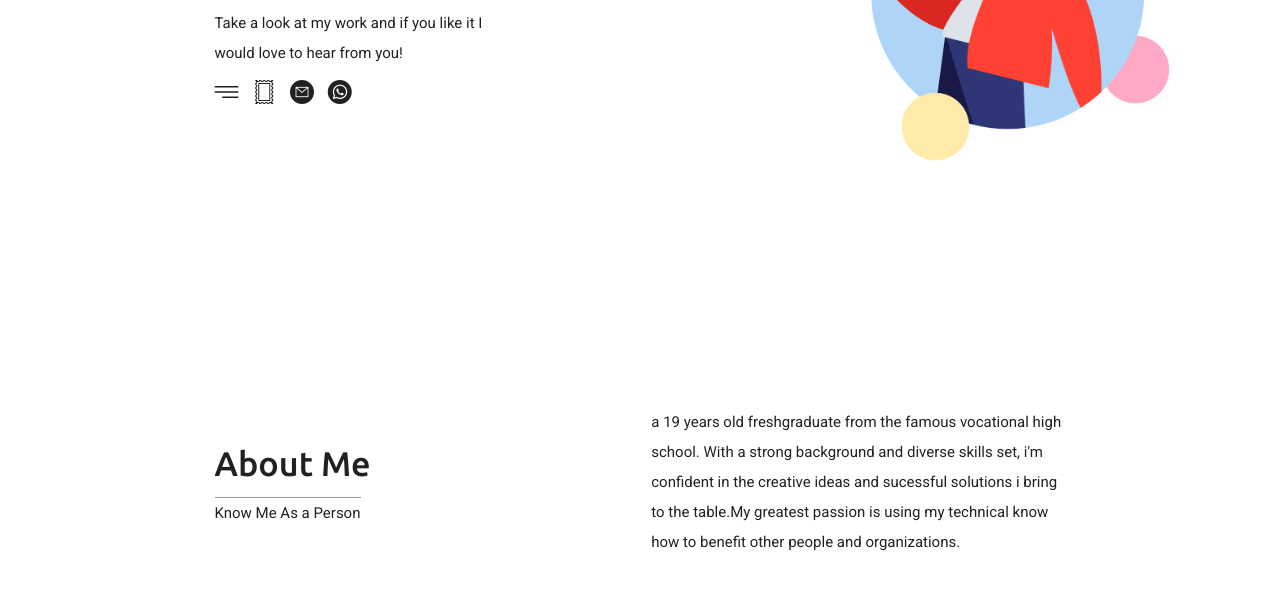
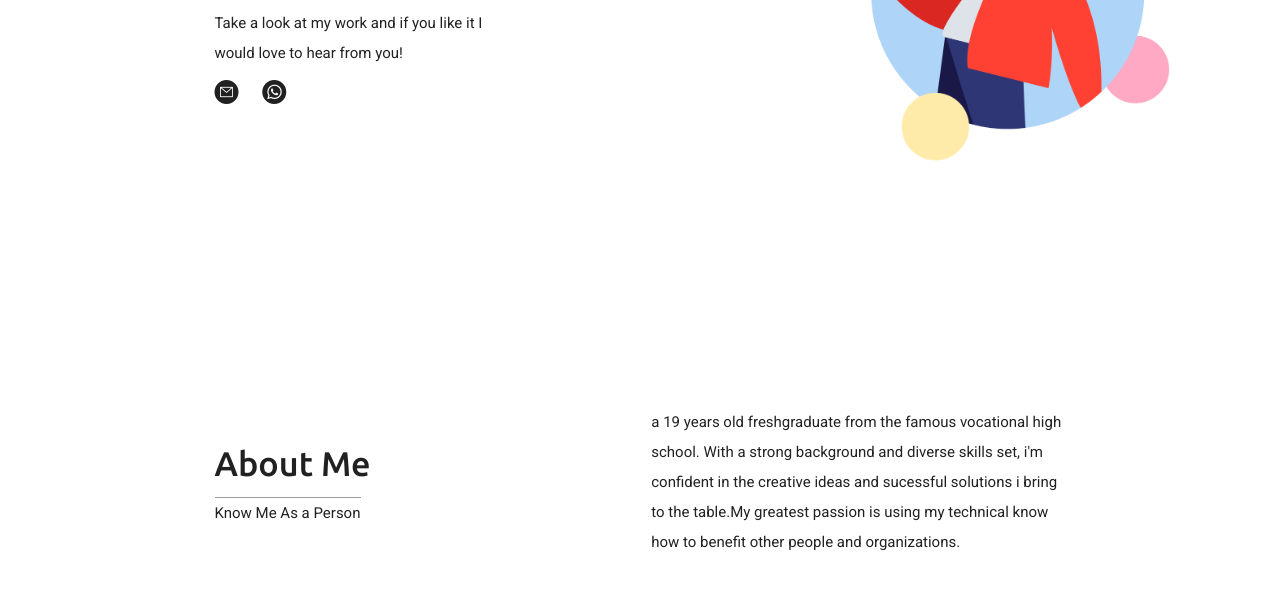
Before and after one commit to aryawicaksana/aryawicaksana.github.io, a plain HTML site: page index.html in a window 1280 px wide. Shown: the part 342-932 px from the top of the page. Drawn offline with nearby package versions, Linux system fonts and the light colour scheme; some icons are missing.

Commit message:
Update flaticon.css

```diff
--- a/css/flaticon.css
+++ b/css/flaticon.css
@@ -1,6 +1,6 @@
 	/*
   	Flaticon icon font: Flaticon
-  	Creation date: 30/11/2020 16:56
+  	Creation date: 01/12/2020 14:47
   	*/
 
 @font-face {
@@ -28,10 +28,13 @@
         font-size: 24px;
 	color: #212121;
 font-style: normal;
-margin-right: 10px;
+margin-right: 20px;
 }
 
-.flaticon-email:before { content: "\f100"; }
-.flaticon-viber:before { content: "\f101"; }
-.flaticon-whatsapp:before { content: "\f102"; }
-.flaticon-curriculum:before { content: "\f103"; }
+.flaticon-stamp:before { content: "\f100"; }
+.flaticon-menu:before { content: "\f101"; }
+.flaticon-email:before { content: "\f102"; }
+.flaticon-whatsapp:before { content: "\f103"; }
+.flaticon-phone-call:before { content: "\f104"; }
+.flaticon-profile-user:before { content: "\f105"; }
+.flaticon-like:before { content: "\f106"; }
```
